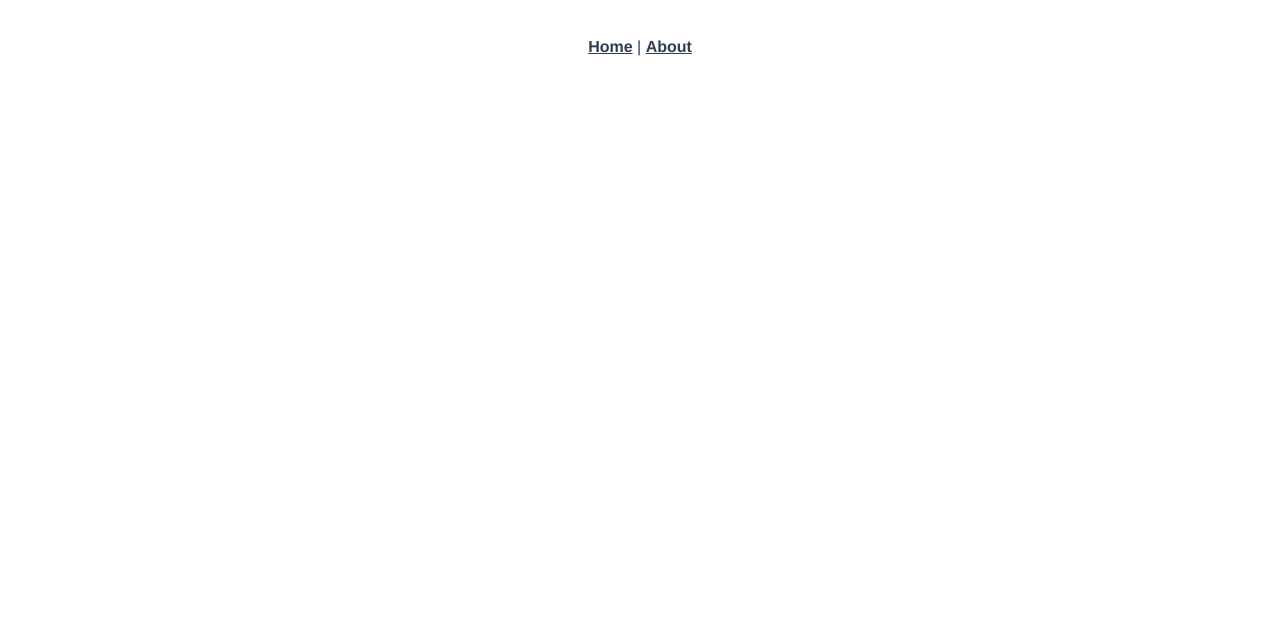
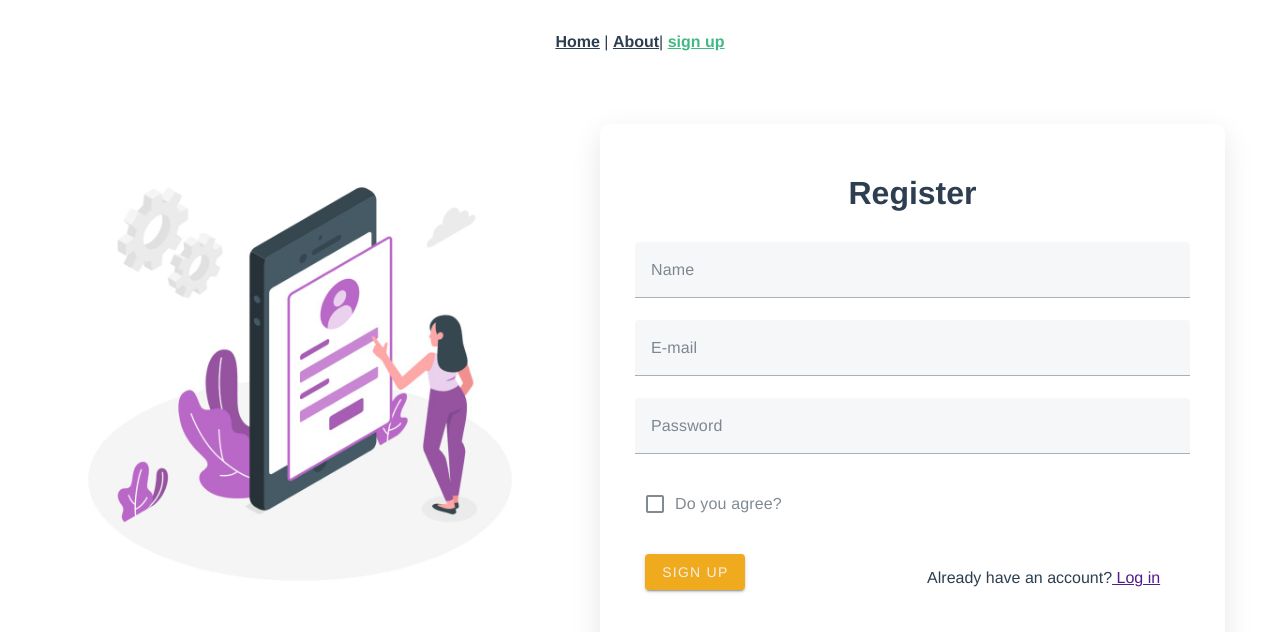
Before and after one commit to ryenjohn/DevOp, a Vue app in the folder frontend/: page /signUp in a window 1280 px wide. Before the commit this address had no page. Shown: the top 632 px of the page. Built offline with nearby package versions, Linux system fonts and the light colour scheme.

Commit message:
[US-35] create form for register account use Vuetify and Vue Js

```diff
--- a/frontend/public/index.html
+++ b/frontend/public/index.html
@@ -6,6 +6,8 @@
     <meta name="viewport" content="width=device-width,initial-scale=1.0">
     <link rel="icon" href="<%= BASE_URL %>favicon.ico">
     <title><%= htmlWebpackPlugin.options.title %></title>
+    <link rel="stylesheet" href="https://fonts.googleapis.com/css?family=Roboto:100,300,400,500,700,900">
+    <link rel="stylesheet" href="https://cdn.jsdelivr.net/npm/@mdi/font@latest/css/materialdesignicons.min.css">
   </head>
   <body>
     <noscript>
--- a/frontend/src/App.vue
+++ b/frontend/src/App.vue
@@ -1,7 +1,8 @@
 <template>
   <nav>
     <router-link to="/">Home</router-link> |
-    <router-link to="/about">About</router-link>
+    <router-link to="/about">About</router-link>|
+    <router-link to="/signUp">sign up</router-link>
   </nav>
   <router-view/>
 </template>
--- /dev/null
+++ b/frontend/src/components/authentication/SignUp.vue
@@ -0,0 +1,155 @@
+<template>
+    <div class="container">
+      <div class="image">
+        <img src="../../assets/register.png" style="width: 600px;" alt="Image description">
+      </div>
+      <div class="form-container">
+        <form >
+          <h1>Register</h1>
+          <v-text-field class="err"
+            v-model="state.name"
+            :error-messages="v$.name.$errors.map(e => e.$message)"
+            :counter="10"
+            label="Name"
+            required
+            @input="v$.name.$touch"
+            @blur="v$.name.$touch"
+          ></v-text-field>
+
+          <v-text-field class="err"
+            v-model="state.email"
+            :error-messages="v$.email.$errors.map(e => e.$message)"
+            label="E-mail"
+            required
+            @input="v$.email.$touch"
+            @blur="v$.email.$touch"
+          ></v-text-field>
+
+          <v-text-field class="err"
+            v-model="state.password"
+            :error-messages="v$.password.$errors.map(e => e.$message)"
+            label="Password"
+            required
+            type="password"
+            @input="v$.password.$touch"
+            @blur="v$.password.$touch"
+          ></v-text-field>
+
+          <v-checkbox class="err"
+            v-model="state.checkbox"
+            :error-messages="v$.checkbox.$errors.map(e => e.$message)"
+            label="Do you agree?"
+            required
+            @change="v$.checkbox.$touch"
+            @blur="v$.checkbox.$touch"
+          ></v-checkbox>
+        <div class="btn">
+            <div >
+                <div v-if="v$.$invalid">
+                  <v-btn class="me-4" @click="v$.$touch()">Sign up</v-btn>
+                </div>
+                <div v-else class="sign-in">
+                  <v-btn class="me-4" @click="submit">Sign up</v-btn>
+                </div>
+            </div>
+            <p>Already have an account?<a href="" class="log-in"> Log in</a></p>
+        </div>
+        </form>
+      </div>
+    </div>
+  </template>
+
+  <script setup>
+  import { reactive } from 'vue'
+  import { useVuelidate } from '@vuelidate/core'
+  import { email, required, minLength } from '@vuelidate/validators'
+  import axios from 'axios'
+  import Cookies from 'js-cookie'
+
+  const initialState = {
+    name: '',
+    email: '',
+    checkbox: null,
+    password: '',
+  }
+  const state = reactive(Object.assign({}, initialState))
+
+  const rules = {
+      name: { required, minLength: minLength(3) },
+      email: { required, email },
+      password: { required, minLength: minLength(8) },
+      checkbox: { required }
+  }
+  const v$ = useVuelidate(rules, state)
+
+  function clear() {
+    for (const [key, value] of Object.entries(initialState)) {
+      state[key] = value
+    }
+    v$.value.$reset()
+  }
+
+  async function submit() {
+    try {
+      const data = {
+        name: state.name,
+        email: state.email,
+        checkbox: state.checkbox,
+        password: state.password,
+      }
+      console.log(data)
+      // Make an API call to add data to the database
+      const response = await axios.post('http://127.0.0.1:8000/api/users', data)
+        Cookies.set('userData', JSON.stringify(response.data.token), { expires: 10 })
+
+      // Check the server response and alert the user accordingly
+      if (response.status === 200) {
+        alert('Form submitted successfully')
+        clear()
+      } else {
+        alert('Failed to submit the form')
+      }
+    } catch (error) {
+      console.error(error)
+    }
+  }
+  </script>
+
+  <style>
+  .container {
+    display: flex;
+  }
+  .image {
+    flex: 1;
+  }
+  .btn{
+    display: flex;
+  }
+  h1{
+    margin-bottom: 25px;
+    margin-top: 10px;
+  }
+  p{
+    margin-bottom: 20px;
+    margin-left: 30%;
+    margin-top: 12px;
+  }
+  .err{
+    text-align: start;
+  }
+  .form-container {
+    box-shadow: 0px 10px 30px rgba(0, 0, 0, 0.1);
+    background-color: #fff;
+    margin-right: 55px;
+    margin-top: 40px;
+    flex: 1;
+    padding: 35px;
+    height: 90vh;
+    border-radius: 10px;
+  }
+  .btn > div > div > button {
+    background-color: #EFAA1D;
+    color: #F6EEEE;
+    margin-left: 10px;
+  }
+  </style>
--- a/frontend/src/main.js
+++ b/frontend/src/main.js
@@ -1,5 +1,13 @@
 import { createApp } from 'vue'
 import App from './App.vue'
 import router from './router'
-
-createApp(App).use(router).mount('#app')
+import 'vuetify/dist/vuetify.min.css'
+import 'vuetify/styles'
+import { createVuetify } from 'vuetify'
+import * as components from 'vuetify/components'
+import * as directives from 'vuetify/directives'
+const vuetify = createVuetify({
+    components,
+    directives,
+  })
+createApp(App).use(vuetify).use(router).mount('#app')
--- a/frontend/src/router/index.js
+++ b/frontend/src/router/index.js
@@ -1,11 +1,17 @@
 import { createRouter, createWebHistory } from 'vue-router'
 import HomeView from '../views/HomeView.vue'
+import SignUp from '../components/authentication/SignUp.vue'
 
 const routes = [
   {
     path: '/',
     name: 'home',
     component: HomeView
+  },
+  {
+    path: '/signUp',
+    name: 'SignUp',
+    component: SignUp
   },
   {
     path: '/about',
```
Also changed, not shown: frontend/package.json (+6 -1 lines), frontend/src/assets/register.png (added).
